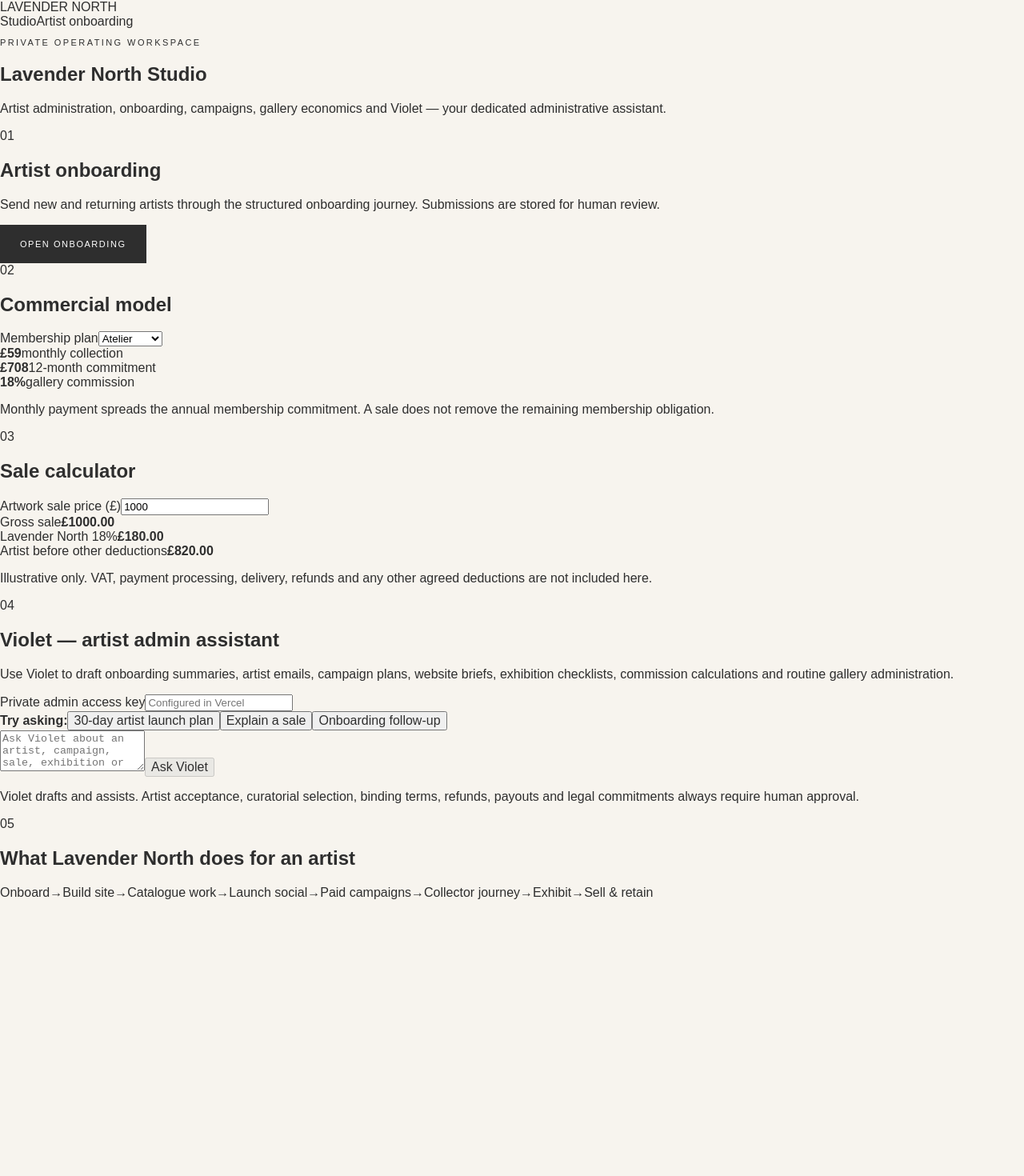
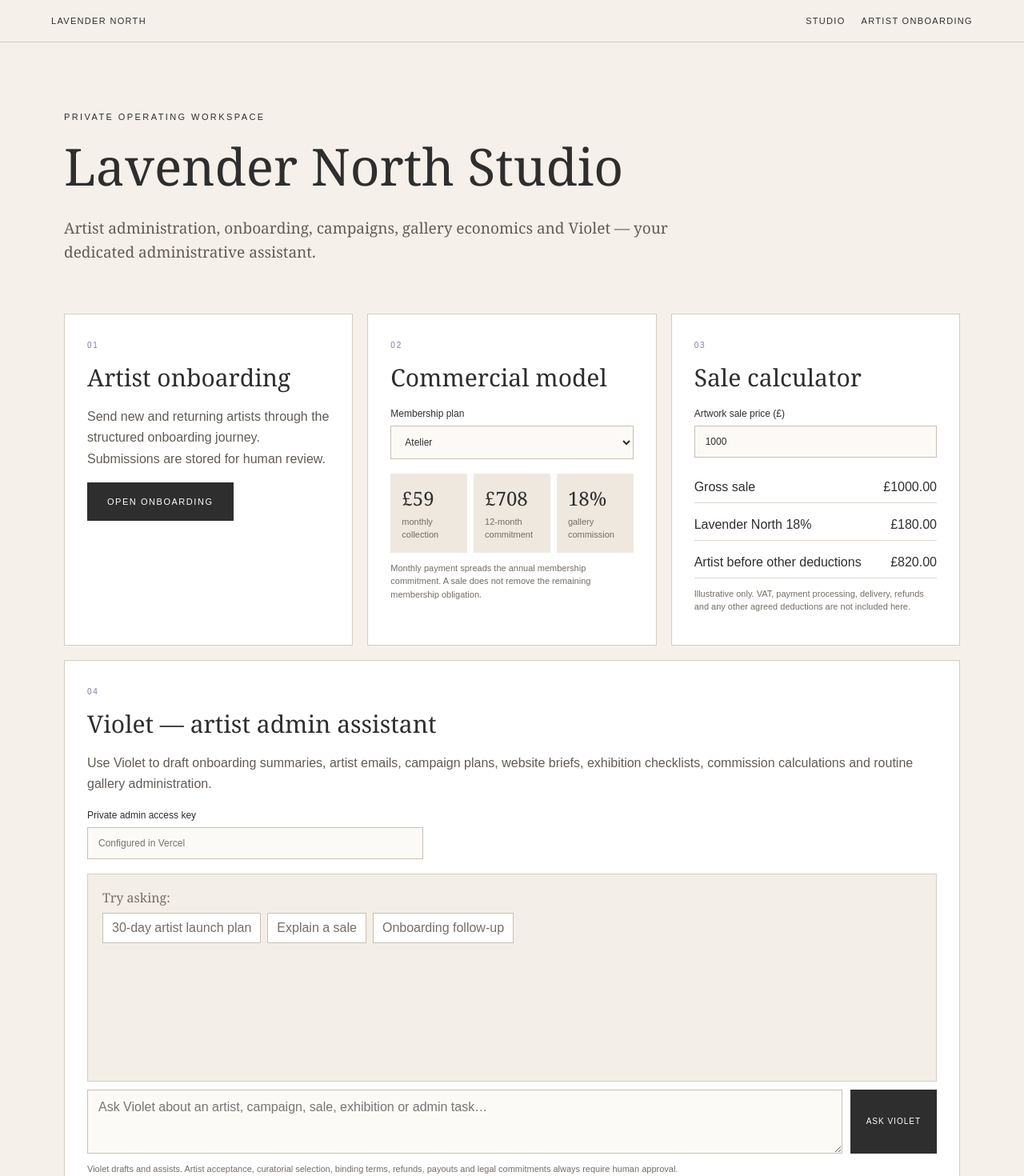
Before and after one commit to ORVIA-Oversight/lavender-north, a Next.js app: page /studio in a window 1280 px wide. Shown: the top 1470 px of the page at 80% size. Before the commit the page ends 1125 px from the top, so only its background shows below. Built offline with nearby package versions, Linux system fonts and the light colour scheme.

Commit message:
Style Lavender North Studio workspace

```diff
--- a/src/app/globals.css
+++ b/src/app/globals.css
@@ -84,3 +84,43 @@
  .commercial-summary>div:last-child{border-bottom:0}
  .growth-grid{grid-template-columns:1fr}
 }
+
+
+/* Lavender North Studio */
+.studio-page{min-height:100vh;background:#f5f1ea;color:#2e2e2e}
+.studio-header{display:flex;justify-content:space-between;align-items:center;padding:20px 5vw;border-bottom:1px solid #d3cabf;font-size:11px;letter-spacing:.12em;text-transform:uppercase}
+.studio-header>div{display:flex;gap:20px;align-items:center}
+.studio-hero{width:min(1120px,90vw);margin:0 auto;padding:76px 0 42px}
+.studio-hero h1{font-family:Georgia,serif;font-weight:400;font-size:64px;margin:12px 0}
+.studio-hero>p:last-child{font-family:Georgia,serif;font-size:19px;line-height:1.6;color:#625c55;max-width:760px}
+.studio-grid{width:min(1120px,90vw);margin:0 auto;padding-bottom:110px;display:grid;grid-template-columns:repeat(3,1fr);gap:18px}
+.studio-card{background:#fff;border:1px solid #d5cdc3;padding:28px;min-height:330px}
+.studio-wide{grid-column:1/-1}
+.studio-num{font-size:10px;letter-spacing:.18em;color:#89789a}
+.studio-card h2{font-family:Georgia,serif;font-weight:400;font-size:30px;margin:12px 0 16px}
+.studio-card p{line-height:1.65;color:#615b54}
+.studio-card label{display:flex;flex-direction:column;gap:8px;font-size:12px;margin:18px 0}
+.studio-card input,.studio-card select,.studio-card textarea{border:1px solid #c8bfb3;background:#fbfaf7;padding:12px 13px;font:inherit;color:#2e2e2e}
+.commercial-mini{display:grid;grid-template-columns:repeat(3,1fr);gap:8px;margin-top:18px}
+.commercial-mini>div{background:#eee8df;padding:14px;display:flex;flex-direction:column;gap:5px}
+.commercial-mini strong{font-family:Georgia,serif;font-size:24px;font-weight:400}
+.commercial-mini span,.studio-small{font-size:11px!important;line-height:1.5!important;color:#756d64!important}
+.sale-results{display:grid;gap:8px;margin-top:18px}
+.sale-results>div{display:flex;justify-content:space-between;gap:20px;border-bottom:1px solid #ded6cd;padding:10px 0}
+.sale-results strong{font-weight:500}
+.violet-access{max-width:420px}
+.violet-thread{background:#f3eee7;border:1px solid #d5cdc3;min-height:260px;max-height:520px;overflow:auto;padding:18px;margin-top:16px}
+.violet-empty{display:flex;flex-wrap:wrap;gap:8px;align-items:center;color:#766d65}
+.violet-empty strong{width:100%;font-family:Georgia,serif;font-weight:400}
+.violet-empty button{background:#fff;border:1px solid #c8bfb3;padding:9px 11px;cursor:pointer}
+.violet-message{max-width:78%;padding:12px 14px;margin:10px 0;border-radius:2px}
+.violet-message p{white-space:pre-wrap;margin:4px 0 0}
+.violet-message.user{margin-left:auto;background:#ddd2e6}
+.violet-message.assistant{background:#fff}
+.violet-compose{display:grid;grid-template-columns:1fr auto;gap:10px;margin-top:10px}
+.violet-compose textarea{resize:vertical}
+.violet-compose button{background:#2e2e2e;color:#fff;border:0;padding:0 20px;text-transform:uppercase;letter-spacing:.1em;font-size:10px}
+.studio-pathway{display:flex;flex-wrap:wrap;gap:10px;align-items:center;margin-top:24px}
+.studio-pathway span{border:1px solid #c8bfb3;background:#fbfaf7;padding:11px 14px}
+.studio-pathway i{font-style:normal;color:#93859d}
+@media(max-width:900px){.studio-grid{grid-template-columns:1fr}.studio-wide{grid-column:auto}.commercial-mini{grid-template-columns:1fr}.studio-hero h1{font-size:46px}.violet-compose{grid-template-columns:1fr}.violet-compose button{min-height:46px}}
```
